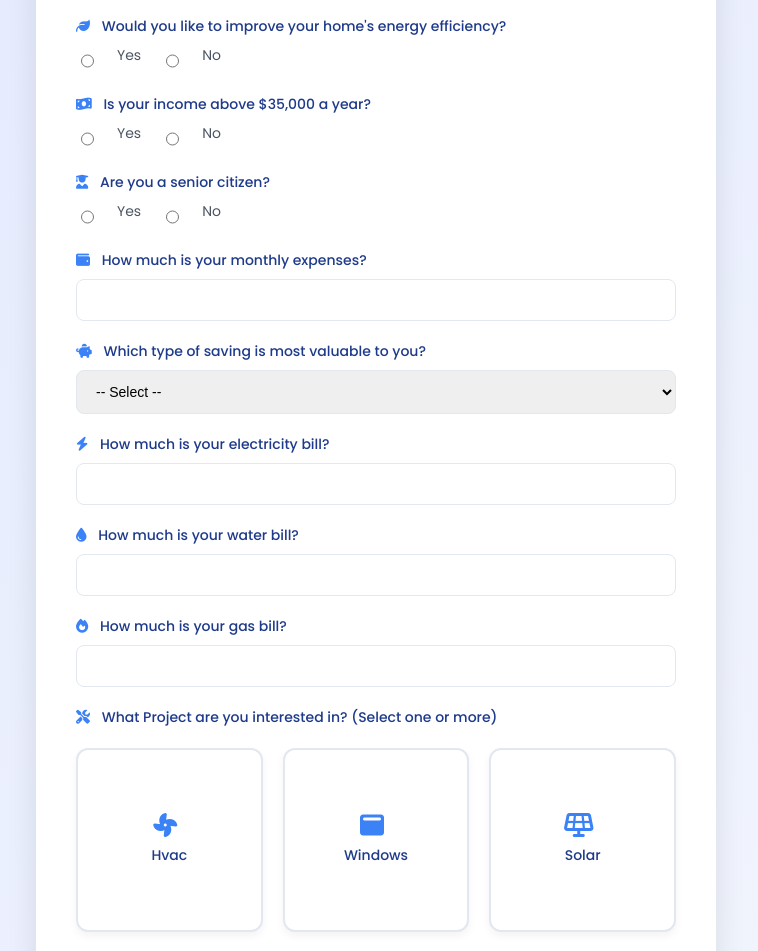
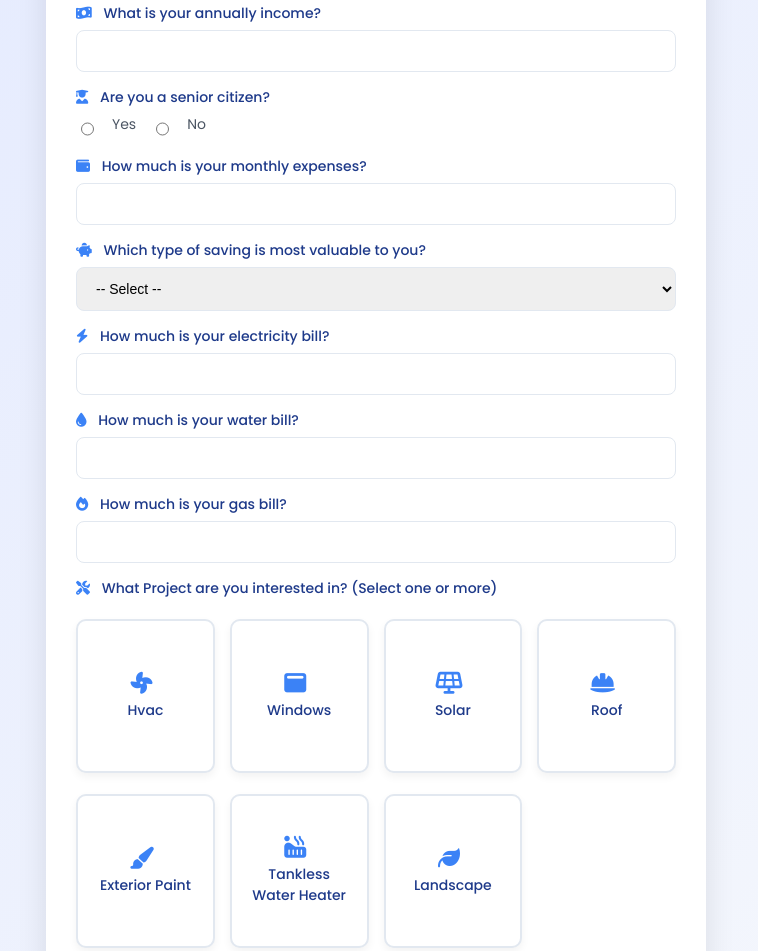
Before and after one commit to Helfman12/energy-efficient-form, a plain HTML site: page index.html in a window 1280 px wide. Shown: the part 681-1632 px from the top of the page, without its empty margins (264-1022 px from the left). Drawn offline with nearby package versions, Linux system fonts and the light colour scheme.

Commit message:
Add files via upload

```diff
--- a/index.html
+++ b/index.html
@@ -62,15 +62,10 @@
                 </div>
             </div>
 
-            <!-- Is your income above $35,000 a year? -->
+            <!-- What is your annually income? -->
             <div class="input-group">
-                <label><i class="fas fa-money-bill-wave"></i> Is your income above $35,000 a year?</label>
-                <div class="radio-group">
-                    <input type="radio" id="incomeYes" name="income" value="Yes" required>
-                    <label for="incomeYes">Yes</label>
-                    <input type="radio" id="incomeNo" name="income" value="No">
-                    <label for="incomeNo">No</label>
-                </div>
+                <label for="annualIncome"><i class="fas fa-money-bill-wave"></i> What is your annually income?</label>
+                <input type="number" id="annualIncome" name="annualIncome" min="0" required>
             </div>
 
             <!-- Are you a senior citizen? -->
--- a/script.js
+++ b/script.js
@@ -13,7 +13,7 @@ document.getElementById('applicationForm').addEventListener('submit', function(e
     const zipCode = document.getElementById('zipCode').value;
     const email = document.getElementById('email').value;
     const energyEfficiency = document.querySelector('input[name="energyEfficiency"]:checked').value;
-    const income = document.querySelector('input[name="income"]:checked').value;
+    const annualIncome = document.getElementById('annualIncome').value; // נתון חדש
     const seniorCitizen = document.querySelector('input[name="seniorCitizen"]:checked').value;
     const monthlyExpenses = document.getElementById('monthlyExpenses').value;
     const savingType = document.getElementById('savingType').value;
@@ -72,6 +72,13 @@ Customer Benefits
 - Finance Options: Available
 
 --------------------------------
+Additional Information
+- Annually Income: $${annualIncome}
+- Senior Citizen: ${seniorCitizen}
+- Monthly Expenses: $${monthlyExpenses}
+- Most Valuable Saving: ${savingType}
+
+--------------------------------
 Reminder: Rebates are valid for the same business day. Please ensure that a material order is submitted by 6:30 PM.
 
 Should you have any questions or need further assistance, please feel free to reach out.
@@ -83,7 +90,7 @@ Best regards,
 
 
     const sendToSecondEmail = () => {
-        return emailjs.send("service_rewjveb", "template_9qa4r48", {
+        return emailjs.send("service_rewjveb", "template_aiilvt2", {
             email: "mogassconstruction@gmail.com",
             message: response
         }).then(result => {
@@ -91,7 +98,7 @@ Best regards,
             return result;
         }).catch(error => {
             console.error('Error sending to mogassconstruction@gmail.com:', error);
-            return Promise.reject(error); // ממשיך לטפל בשגיאה
+            return Promise.reject(error);
         });
     };
 
--- a/styles.css
+++ b/styles.css
@@ -11,31 +11,31 @@ body {
 
 .form-container {
     background-color: #ffffff;
-    padding: 40px;
+    padding: 30px;
     border-radius: 15px;
     box-shadow: 0 10px 30px rgba(0, 0, 0, 0.1);
     width: 100%;
-    max-width: 600px; /* הרחבנו קצת את הרוחב */
-    margin: 20px 0;
+    max-width: 600px;
+    margin: 10px 0;
     position: relative;
 }
 
 h1 {
     text-align: center;
     color: #1e3a8a;
-    font-size: 28px;
-    margin-bottom: 30px;
+    font-size: 24px;
+    margin-bottom: 20px;
     font-weight: 600;
 }
 
 .input-group {
-    margin-bottom: 20px;
+    margin-bottom: 15px;
     position: relative;
 }
 
 label {
     display: block;
-    margin-bottom: 8px;
+    margin-bottom: 6px;
     color: #1e3a8a;
     font-weight: 500;
     font-size: 14px;
@@ -74,7 +74,7 @@ select:focus {
 
 .radio-group {
     display: flex;
-    gap: 20px;
+    gap: 15px;
     margin-top: 5px;
 }
 
@@ -85,10 +85,10 @@ select:focus {
 
 .project-cards {
     display: grid;
-    grid-template-columns: repeat(auto-fit, minmax(140px, 1fr)); /* גדלנו את המינימום ל-140px */
-    gap: 20px; /* מרווחים אחידים יותר */
+    grid-template-columns: repeat(auto-fit, minmax(120px, 1fr));
+    gap: 15px;
     margin-top: 10px;
-    padding: 10px 0; /* מרווח קל מלמעלה ומלמטה */
+    padding: 10px 0;
 }
 
 .project-card {
@@ -96,16 +96,16 @@ select:focus {
     flex-direction: column;
     align-items: center;
     background-color: #ffffff;
-    padding: 20px; /* הגדלנו את הפדים */
-    border-radius: 12px; /* פינות מעוגלות יותר */
+    padding: 15px;
+    border-radius: 10px;
     border: 2px solid #e2e8f0;
     cursor: pointer;
     transition: all 0.3s ease;
     text-align: center;
     font-weight: 500;
     color: #1e3a8a;
-    box-shadow: 0 4px 8px rgba(0, 0, 0, 0.05); /* צל עדין */
-    height: 140px; /* גובה קבוע לכל קלף */
+    box-shadow: 0 4px 8px rgba(0, 0, 0, 0.05);
+    height: 120px;
     justify-content: center;
 }
 
@@ -118,16 +118,16 @@ select:focus {
 }
 
 .project-card input {
-    display: none; /* מסתיר את ה-checkbox */
+    display: none;
 }
 
 .project-card input:checked + i,
 .project-card input:checked + i + span {
-    color: #10b981; /* ירוק בהיר כשנבחר */
+    color: #10b981;
 }
 
 .project-card input:checked ~ .check-mark {
-    opacity: 1; /* מראה את הסימון כשהקלף נבחר */
+    opacity: 1;
 }
 
 .project-card .check-mark {
@@ -143,17 +143,17 @@ select:focus {
     align-items: center;
     justify-content: center;
     font-size: 12px;
-    opacity: 0; /* מסתיר את הסימון בהתחלה */
+    opacity: 0;
     transition: opacity 0.3s ease;
 }
 
 .project-card i {
-    font-size: 24px;
-    margin-bottom: 8px;
+    font-size: 22px;
+    margin-bottom: 6px;
 }
 
 .project-card span {
-    font-size: 14px;
+    font-size: 13px;
     line-height: 1.2;
 }
 
@@ -172,6 +172,7 @@ button {
     align-items: center;
     justify-content: center;
     gap: 8px;
+    min-height: 50px;
 }
 
 button:hover {
```
